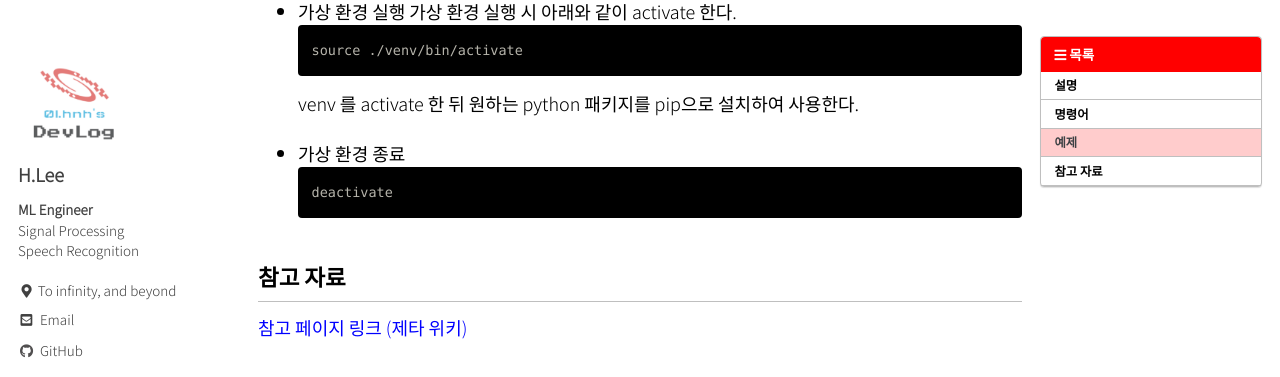
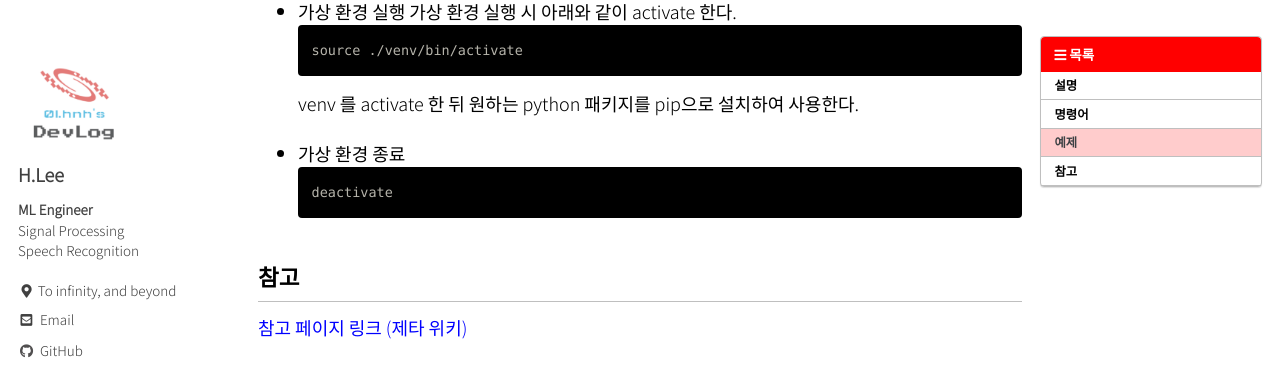
Before and after one commit to 0l-hnh/0l-hnh.github.io, a Jekyll site: the page built from _posts/2022-03-24-virtualenv.md, in a window 1280 px wide and 900 px high, scrolled down 1054 px. Shown: the top 377 px of the window. Built offline with Jekyll 4.4.1, drawn with Linux system fonts in a browser that asks for light colours; cached includes are drawn as plain includes; some web fonts are replaced.

Commit message:
22.03.24 Modified some post

````diff
--- a/_posts/2022-03-24-virtualenv.md
+++ b/_posts/2022-03-24-virtualenv.md
@@ -52,5 +52,5 @@ venv 를 activate 한 뒤 원하는 python 패키지를 pip으로 설치하여
 deactivate
 ```
 
-## 참고 자료
+## 참고
 [참고 페이지 링크 (제타 위키)](https://zetawiki.com/wiki/Virtualenv_%EC%82%AC%EC%9A%A9%EB%B2%95)
````
